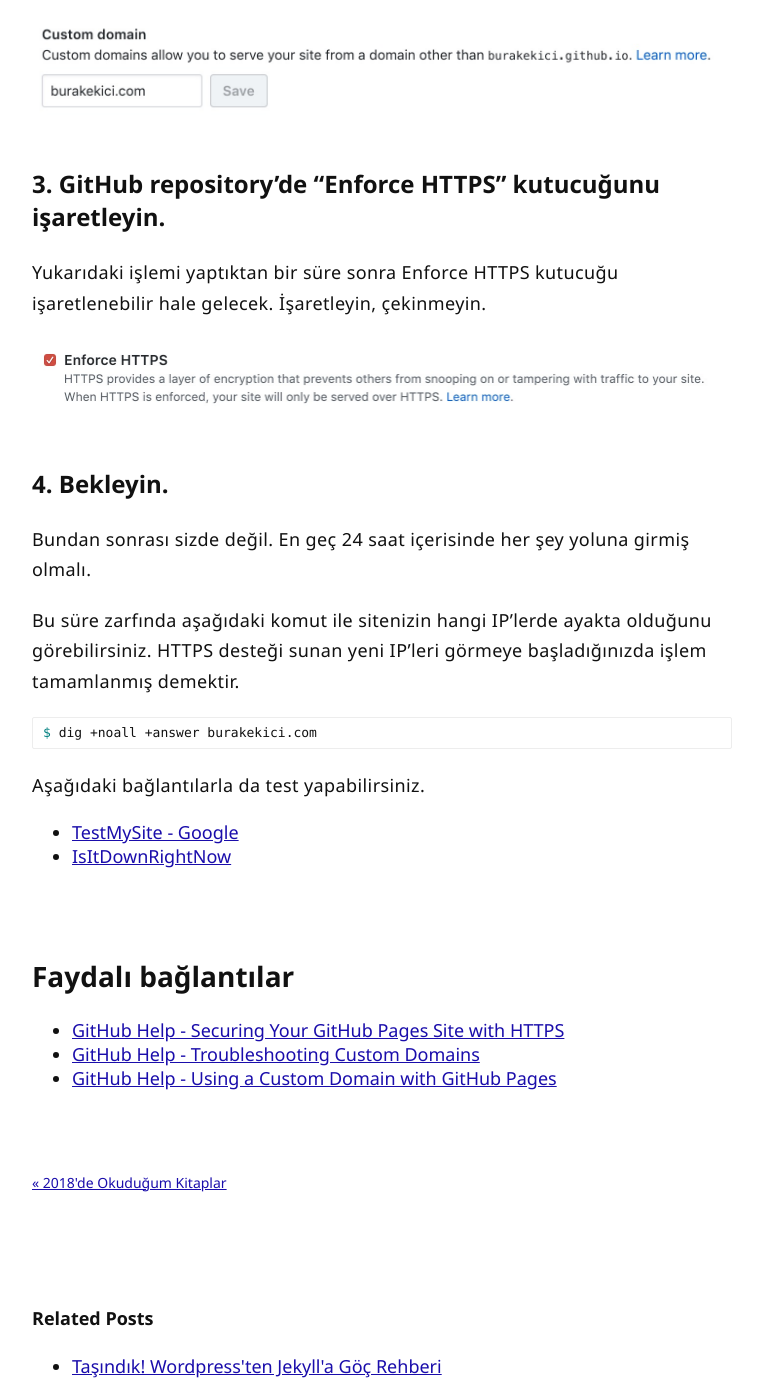
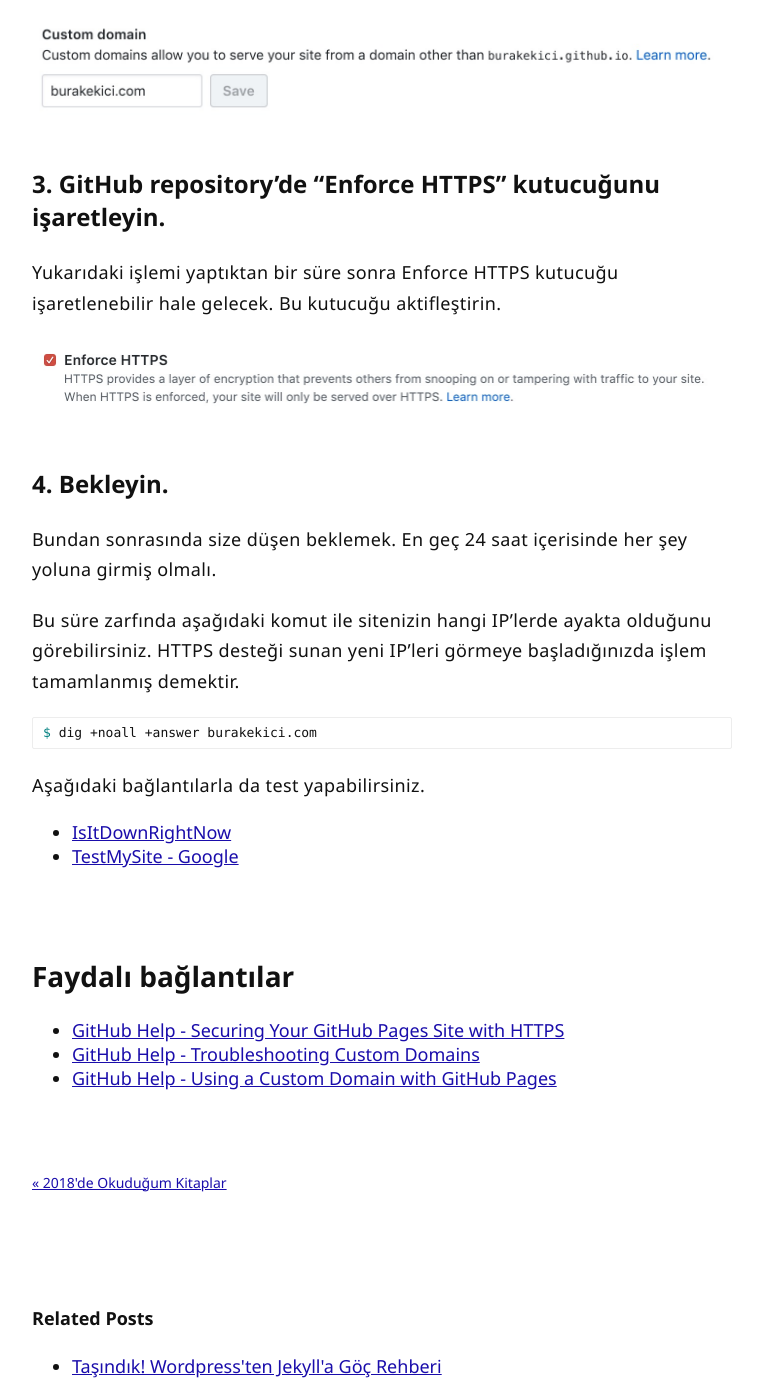
Before and after one commit to burakekici/burakekici.github.io, a Jekyll site: the page built from _posts/2019-01-19-github-custom-domain-https.md, in a window 1280 px wide and 1400 px high, scrolled down 2654 px. Shown: the whole window, without its empty margins (258-1021 px from the left). Built offline with Jekyll 4.4.1, drawn with Linux system fonts in a browser that asks for light colours; comment, search, counter and statistics services are not loaded.

Commit message:
Update 2019-01-19-github-custom-domain-https.md

```diff
--- a/_posts/2019-01-19-github-custom-domain-https.md
+++ b/_posts/2019-01-19-github-custom-domain-https.md
@@ -77,7 +77,7 @@ Custom domain alanında yazan yazıyı silin, kaydedin, sonra yeniden ekleyip ka
 
 ### 3. GitHub repository'de "Enforce HTTPS" kutucuğunu işaretleyin.
 
-Yukarıdaki işlemi yaptıktan bir süre sonra Enforce HTTPS kutucuğu işaretlenebilir hale gelecek. İşaretleyin, çekinmeyin.
+Yukarıdaki işlemi yaptıktan bir süre sonra Enforce HTTPS kutucuğu işaretlenebilir hale gelecek. Bu kutucuğu aktifleştirin.
 
 <p align="center">
   <img src="../assets/images/2019/github-https/enforce-https.JPEG" alt="Enforce HTTPS"/>
@@ -85,7 +85,7 @@ Yukarıdaki işlemi yaptıktan bir süre sonra Enforce HTTPS kutucuğu işaretle
 
 ### 4. Bekleyin.
 
-Bundan sonrası sizde değil. En geç 24 saat içerisinde her şey yoluna girmiş olmalı.
+Bundan sonrasında size düşen beklemek. En geç 24 saat içerisinde her şey yoluna girmiş olmalı.
 
 Bu süre zarfında aşağıdaki komut ile sitenizin hangi IP'lerde ayakta olduğunu görebilirsiniz. HTTPS desteği sunan yeni IP'leri görmeye başladığınızda işlem tamamlanmış demektir.
 
@@ -94,8 +94,8 @@ $ dig +noall +answer burakekici.com
 {% endhighlight %}
 
 Aşağıdaki bağlantılarla da test yapabilirsiniz.
+* [IsItDownRightNow](https://www.isitdownrightnow.com)
 * [TestMySite - Google](https://testmysite.thinkwithgoogle.com)
-* [IsItDownRightNow](https://www.isitdownrightnow.com)
 
 <br>
 
```
